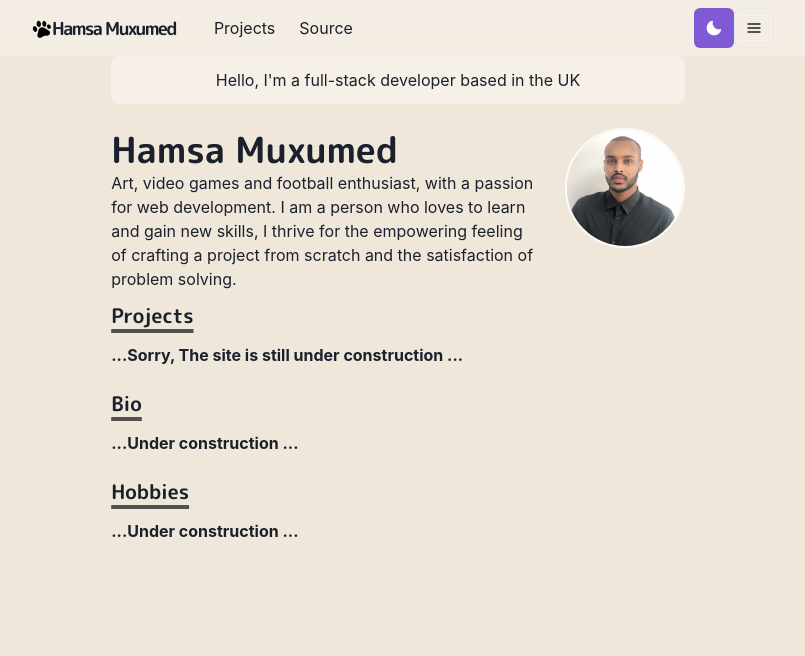
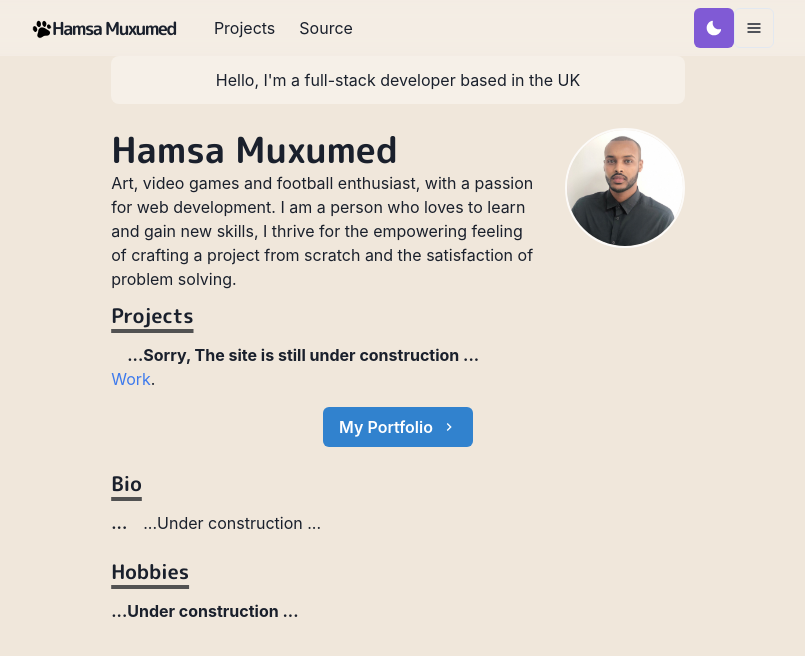
Before and after one commit to hamsamuxumed/myPortfolio, a Next.js app: page / in a window 1280 px wide. Shown: the top 656 px of the page, without its empty margins (242-1047 px from the left). Built offline with nearby package versions, Linux system fonts and the light colour scheme.

Commit message:
fix deploy errors

```diff
--- a/pages/index.js
+++ b/pages/index.js
@@ -53,11 +53,11 @@ function Home() {
         <Heading as="h3" variant="section-title">
           Projects
         </Heading>
-        {/* <Paragraph> */}
-        <b>...Sorry, The site is still under construction ...</b>
-        <br />
+        <Paragraph>
+          <b>...Sorry, The site is still under construction ...</b>
+          <br />
 
-        {/* <NextLink href='./works'>
+          <NextLink href='./works'>
             <Link>Work</Link>
           </NextLink>
           .
@@ -68,20 +68,19 @@ function Home() {
               My Portfolio
             </Button>
           </NextLink>
-        </Box> */}
+        </Box>
       </Section >
 
       <Section delay={0.2}>
         <Heading as="h3" variant="section-title">
           Bio
         </Heading>
-        {/*<BioSection>
-          <BioYear> 1997
+        <BioSection>
+          <BioYear> ...
           </BioYear>
-          hello - hello
-        </BioSection> */}
-        <b>...Under construction ...</b>
-        <br />
+          ...Under construction ...
+        </BioSection>
+
       </Section>
       <Section delay={0.3}>
         <Heading as='h3' variant='section-title'>
```
